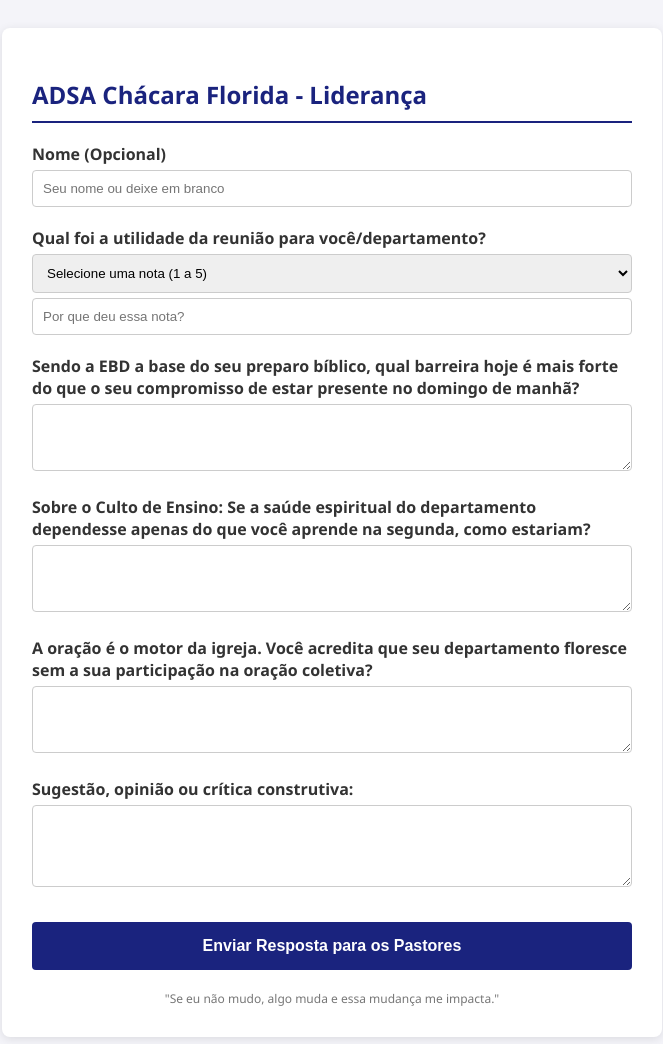
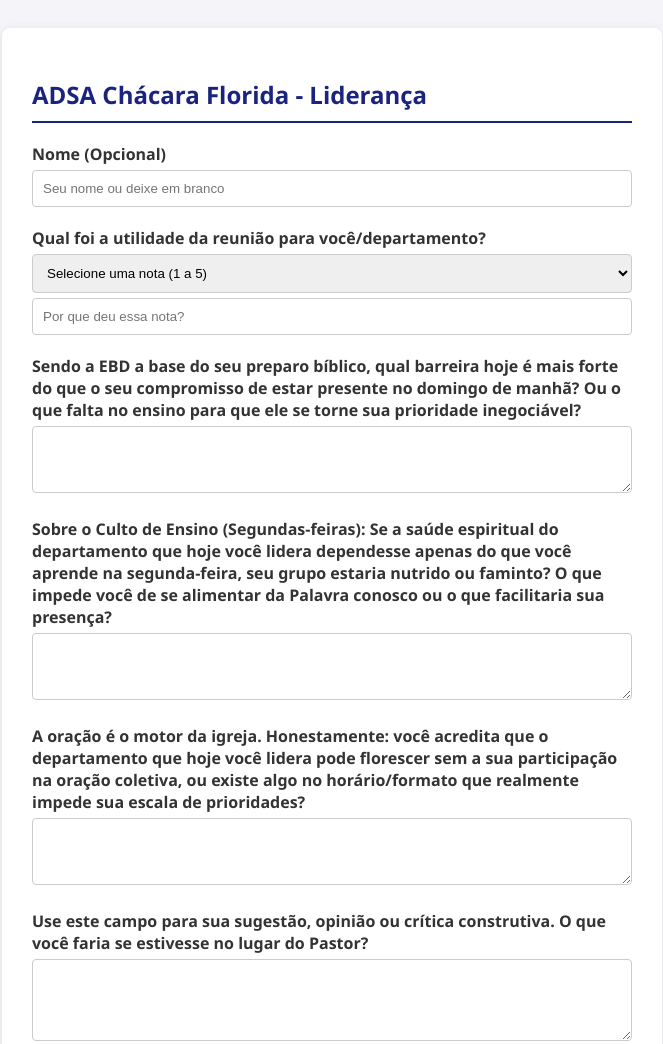
Before and after one commit to AdsaBrasil-embuguacu/enquetes, a plain HTML site: page index.html in a window 1280 px wide. Shown: the top 1044 px of the page, without its empty margins (308-971 px from the left). Drawn offline with Linux system fonts and the light colour scheme.

Commit message:
Update index.html

```diff
--- a/index.html
+++ b/index.html
@@ -44,16 +44,16 @@
       </select>
       <input type="text" name="utilidade_comentario" placeholder="Por que deu essa nota?" required>
 
-      <label>Sendo a EBD a base do seu preparo bíblico, qual barreira hoje é mais forte do que o seu compromisso de estar presente no domingo de manhã?</label>
+      <label>Sendo a EBD a base do seu preparo bíblico, qual barreira hoje é mais forte do que o seu compromisso de estar presente no domingo de manhã? Ou o que falta no ensino para que ele se torne sua prioridade inegociável?</label>
       <textarea name="ebd_motivo" rows="3" required></textarea>
 
-      <label>Sobre o Culto de Ensino: Se a saúde espiritual do departamento dependesse apenas do que você aprende na segunda, como estariam?</label>
+      <label>Sobre o Culto de Ensino (Segundas-feiras): Se a saúde espiritual do departamento que hoje você lidera dependesse apenas do que você aprende na segunda-feira, seu grupo estaria nutrido ou faminto? O que impede você de se alimentar da Palavra conosco ou o que facilitaria sua presença?</label>
       <textarea name="ensino_motivo" rows="3" required></textarea>
 
-      <label>A oração é o motor da igreja. Você acredita que seu departamento floresce sem a sua participação na oração coletiva?</label>
+      <label>A oração é o motor da igreja. Honestamente: você acredita que o departamento que hoje você lidera pode florescer sem a sua participação na oração coletiva, ou existe algo no horário/formato que realmente impede sua escala de prioridades?</label>
       <textarea name="oracao_motivo" rows="3" required></textarea>
 
-      <label>Sugestão, opinião ou crítica construtiva:</label>
+      <label>Use este campo para sua sugestão, opinião ou crítica construtiva. O que você faria se estivesse no lugar do Pastor?</label>
       <textarea name="sugestoes" rows="4"></textarea>
 
       <button type="submit" id="btnSubmit" class="btn-principal">Enviar Resposta para os Pastores</button>
```
